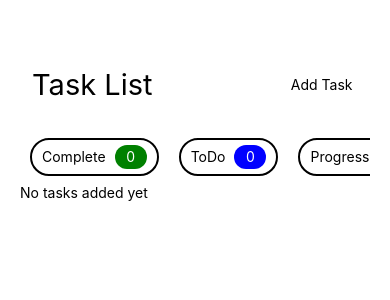
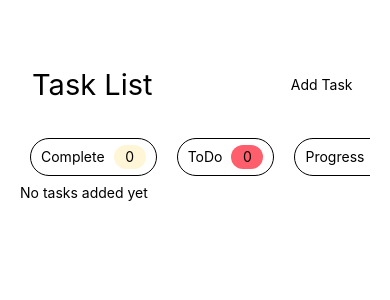
Before and after one commit to josephmusngi21/ToDo, a React Native app: screen / in a window 390 px wide. Shown: the top 300 px of the page. Built offline with nearby package versions, Linux system fonts and the light colour scheme.

Commit message:
w, added pressable nav

```diff
--- a/components/todo.js
+++ b/components/todo.js
@@ -1,14 +1,9 @@
-import {
-  View,
-  Text,
-  StyleSheet,
-  FlatList,
-  TouchableOpacity,
-} from "react-native";
-import React, { useState, useMemo } from "react";
+import React, { useState, useMemo, useEffect } from "react";
+import { View, Text, StyleSheet, FlatList, TouchableOpacity } from "react-native";
+import AsyncStorage from "@react-native-async-storage/async-storage"; // Ensure correct import
 import Menu from "../assets/Menu";
 import TaskBox from "../assets/TaskBox";
-import Task from "../assets/task"; // Make sure this import is correct
+import Task from "../assets/task";
 
 export default function ToDo() {
   console.log("ToDo component rendered");
@@ -21,15 +16,51 @@ export default function ToDo() {
   const [showMenu, setShowMenu] = useState(false);
   const [taskInput, setTaskInput] = useState("");
   const [descriptionInput, setDescriptionInput] = useState('');
+  const [selectedItem, setSelectedItem] = useState(null);
 
-  const date = new Date();
-  console.log(date);
+  useEffect(() => {
+    loadTasks();
+  }, []);
+
+  const saveTasks = async (tasks) => {
+    try {
+      const jsonValue = JSON.stringify(tasks);
+      await AsyncStorage.setItem('tasks', jsonValue);
+      console.log("Tasks saved: ", jsonValue);
+      logAllStoredTasks();
+    } catch (e) {
+      console.error("Error saving tasks:", e);
+    }
+  };
+
+  const loadTasks = async () => {
+    try {
+      const jsonValue = await AsyncStorage.getItem('tasks');
+      console.log("Tasks loaded from storage: ", jsonValue);
+      if (jsonValue != null) {
+        const loadedTasks = JSON.parse(jsonValue);
+        console.log("Parsed loaded tasks: ", loadedTasks);
+        setTasks(loadedTasks);
+      }
+    } catch (e) {
+      console.error("Error loading tasks:", e);
+    }
+  };
+
+  const logAllStoredTasks = async () => {
+    try {
+      const allTasks = await AsyncStorage.getItem('tasks');
+      console.log("All Stored Tasks: ", allTasks);
+    } catch (e) {
+      console.error("Error logging all stored tasks:", e);
+    }
+  };
 
   const navItem = {
-    Complete: { value: completed.length, color: "green" },
-    ToDo: { value: toDo.length, color: "blue" },
-    Progress: { value: progress.length, color: "orange" },
-    Wait: { value: wait.length, color: "purple" },
+    Complete: { value: completed.length, color: "#fff5d7" },
+    ToDo: { value: toDo.length, color: "#ff5e6c" },
+    Progress: { value: progress.length, color: "#feb300" },
+    Wait: { value: wait.length, color: "#ffaaab" },
   };
 
   const navItemArray = useMemo(
@@ -49,29 +80,35 @@ export default function ToDo() {
   const addTask = () => {
     if (taskInput.trim() !== "") {
       const newTask = new Task(taskInput, new Date(), "ToDo", [], descriptionInput);
-      console.log("New task created:", newTask); // Log the new task
-      setTasks([...tasks, newTask]);
+      console.log("New task created:", newTask);
+      const updatedTasks = [...tasks, newTask];
+      setTasks(updatedTasks);
+      saveTasks(updatedTasks);
       setTaskInput("");
+      setDescriptionInput("");
     } else {
       alert("Must add task");
     }
   };
 
+  const handleItemPress = (key) => {
+    setSelectedItem(key);
+  };
+
   const Item = ({ item }) => (
-    <View style={styles.itemContainer}>
-      <Text style={styles.item}>{item.key}</Text>
+    <TouchableOpacity onPress={() => handleItemPress(item.key)} style={[styles.itemContainer, selectedItem === item.key && styles.selectedItemContainer]}>
+      <Text style={[styles.item, selectedItem === item.key && styles.selectedItem]}>{item.key}</Text>
       <View style={[styles.itemInt, { backgroundColor: item.color }]}>
         <Text style={styles.font}>{item.value}</Text>
       </View>
-    </View>
+    </TouchableOpacity>
   );
-
   return (
     <View style={styles.container}>
       <View style={styles.nav}>
         <Text style={styles.title}>Task List</Text>
         <TouchableOpacity onPress={handlePress}>
-          <Text style={[styles.add]}>Add Task</Text>
+          <Text style={styles.add}>Add Task</Text>
         </TouchableOpacity>
       </View>
 
@@ -114,6 +151,10 @@ export default function ToDo() {
     </View>
   );
 }
+
+
+
+
 
 const styles = StyleSheet.create({
   container: {
@@ -175,12 +216,19 @@ const styles = StyleSheet.create({
     width: "auto",
     height: 38,
     marginHorizontal: 10,
-    borderWidth: 2,
+    borderWidth: 1.3,
     borderRadius: 20,
+  },
+  selectedItemContainer: {
+    backgroundColor: "black",
   },
   item: {
     display: "flex",
     marginRight: 9,
+    color: "black",
+  },
+  selectedItem: {
+    color: "white",
   },
   itemInt: {
     alignItems: "center",
@@ -191,7 +239,7 @@ const styles = StyleSheet.create({
     borderRadius: 15,
   },
   font: {
-    color: "white",
+    color: "black",
   },
   list: {
     display: "flex",
--- a/package.json
+++ b/package.json
@@ -9,6 +9,7 @@
     "web": "expo start --web"
   },
   "dependencies": {
+    "@react-native-async-storage/async-storage": "^2.0.0",
     "expo": "^51.0.35",
     "expo-status-bar": "~1.12.1",
     "react": "18.2.0",
```
Also changed, not shown: 1 other file (tests, documents, lock files or other folders).
